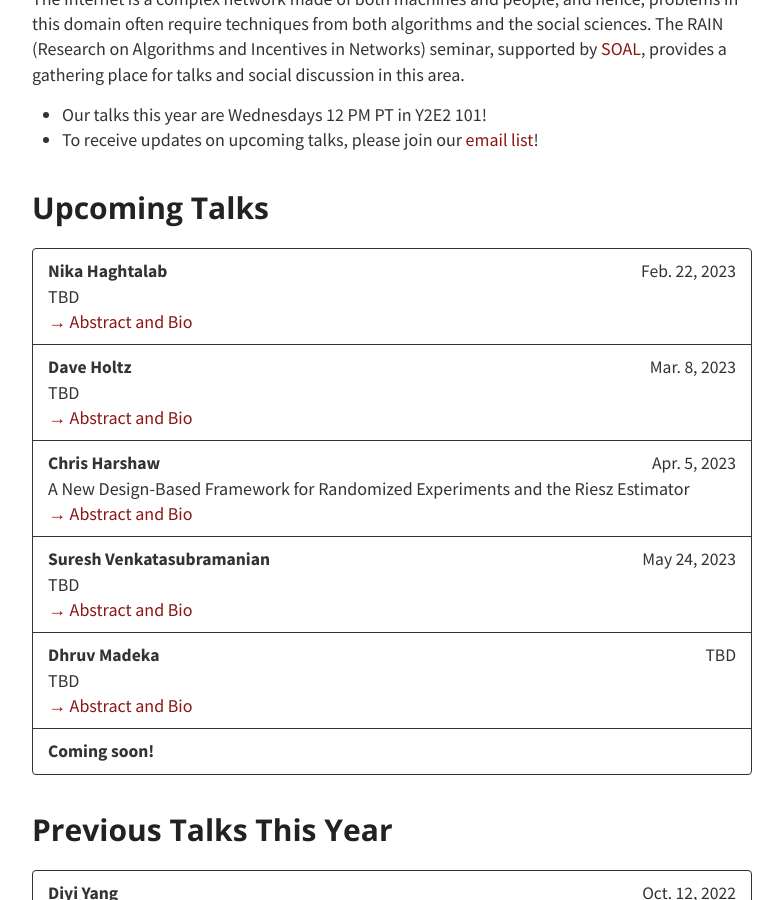
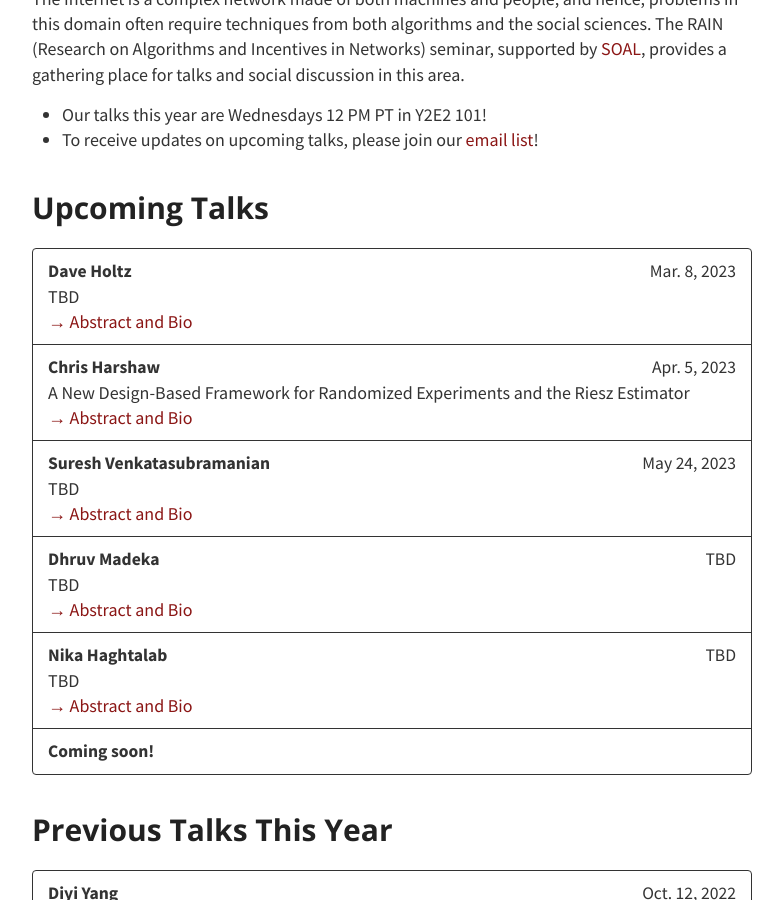
Before and after one commit to stanford-rain-seminar/stanford-rain-seminar.github.io, a Jekyll site: the page built from index.md, in a window 1280 px wide and 900 px high, scrolled down 272 px. Shown: the whole window, without its empty margins (248-1031 px from the left). Built offline with Jekyll 4.4.1, drawn with Linux system fonts in a browser that asks for light colours; nearby versions of some CDN libraries; our own code applies the rules of GitHub Pages for plain Markdown files.

Commit message:
update talks

```diff
--- a/_data/talks.yml
+++ b/_data/talks.yml
@@ -1,10 +1,5 @@
 - type: Upcoming Talks
   members:
-    - speaker: Nika Haghtalab
-      date: Feb. 22, 2023
-      title: TBD
-      abstract: TBD
-      bio:
     - speaker: Dave Holtz
       date: Mar. 8, 2023
       title: TBD
@@ -25,6 +20,11 @@ Joint work with Fredrik Sävje and Yitan Wang."
       abstract: TBD
       bio:
     - speaker: Dhruv Madeka
+      date: TBD
+      title: TBD
+      abstract: TBD
+      bio:
+    - speaker: Nika Haghtalab
       date: TBD
       title: TBD
       abstract: TBD
```
